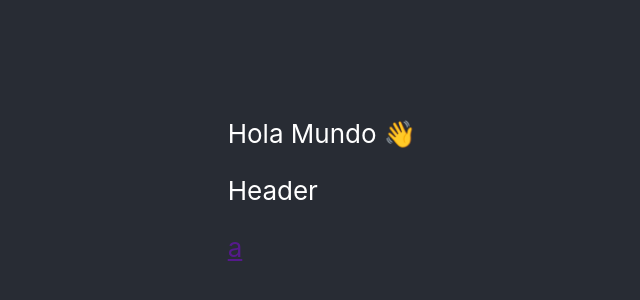
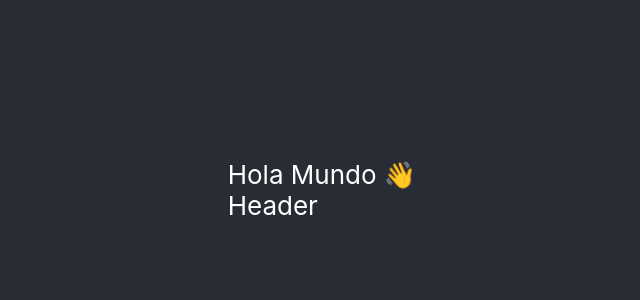
Before and after one commit to MGeovany/Auditab, a React (Create React App) app: page / in a window 1280 px wide. Shown: the part 210-510 px from the top of the page, without its empty margins (318-958 px from the left). Built offline with nearby package versions, Linux system fonts and the light colour scheme.

Commit message:
created every component

```diff
--- a/src/components/Header.js
+++ b/src/components/Header.js
@@ -2,13 +2,8 @@ import React from 'react'
 
 export const Header = () => {
   return (
-    <div className='head' data-testid='head' >
-      <p>
-        Header
-      </p>
-
-      <a href=''>a</a>
-
+    <div>
+     Header
     </div>
   )
 }
```
